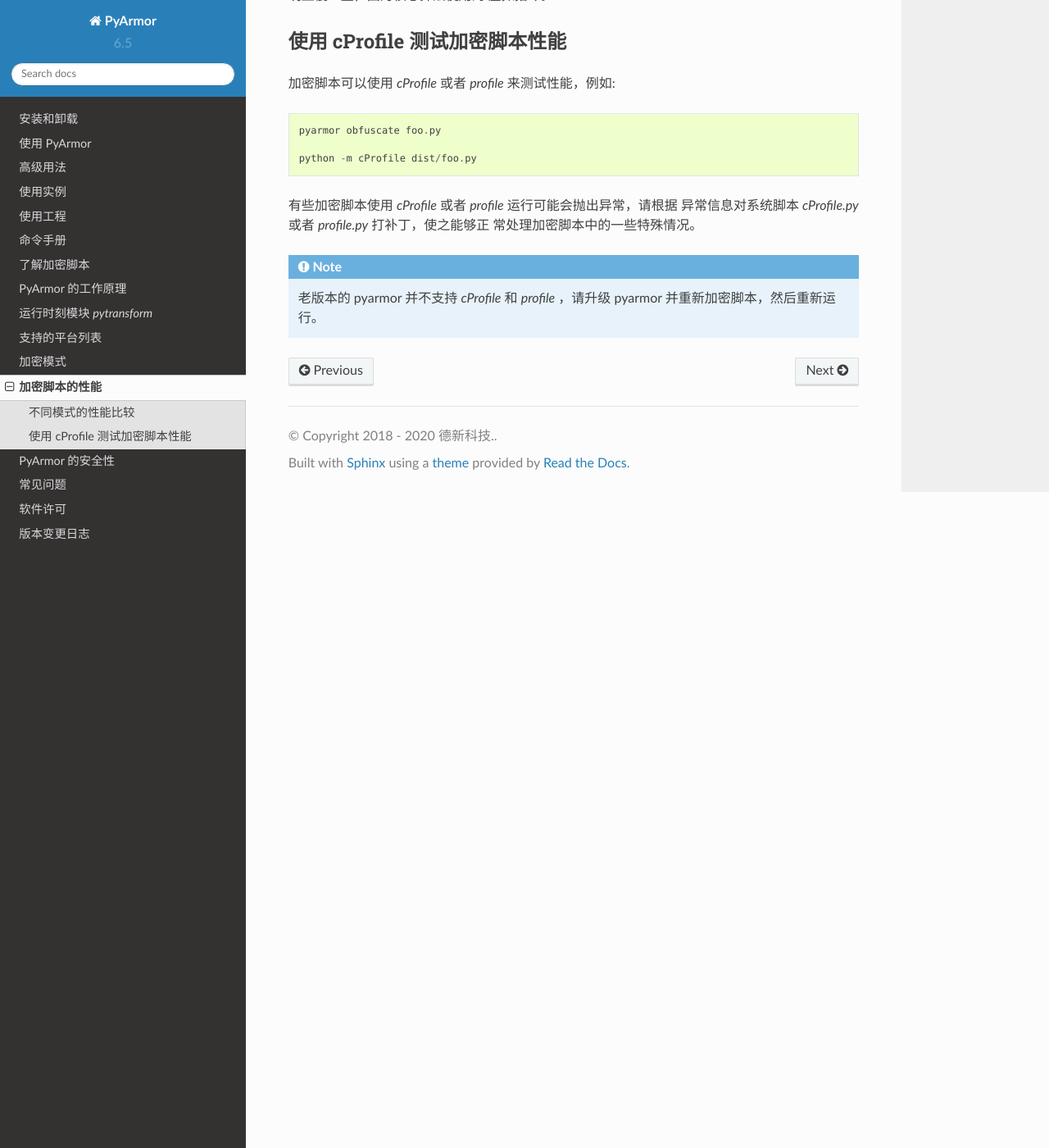
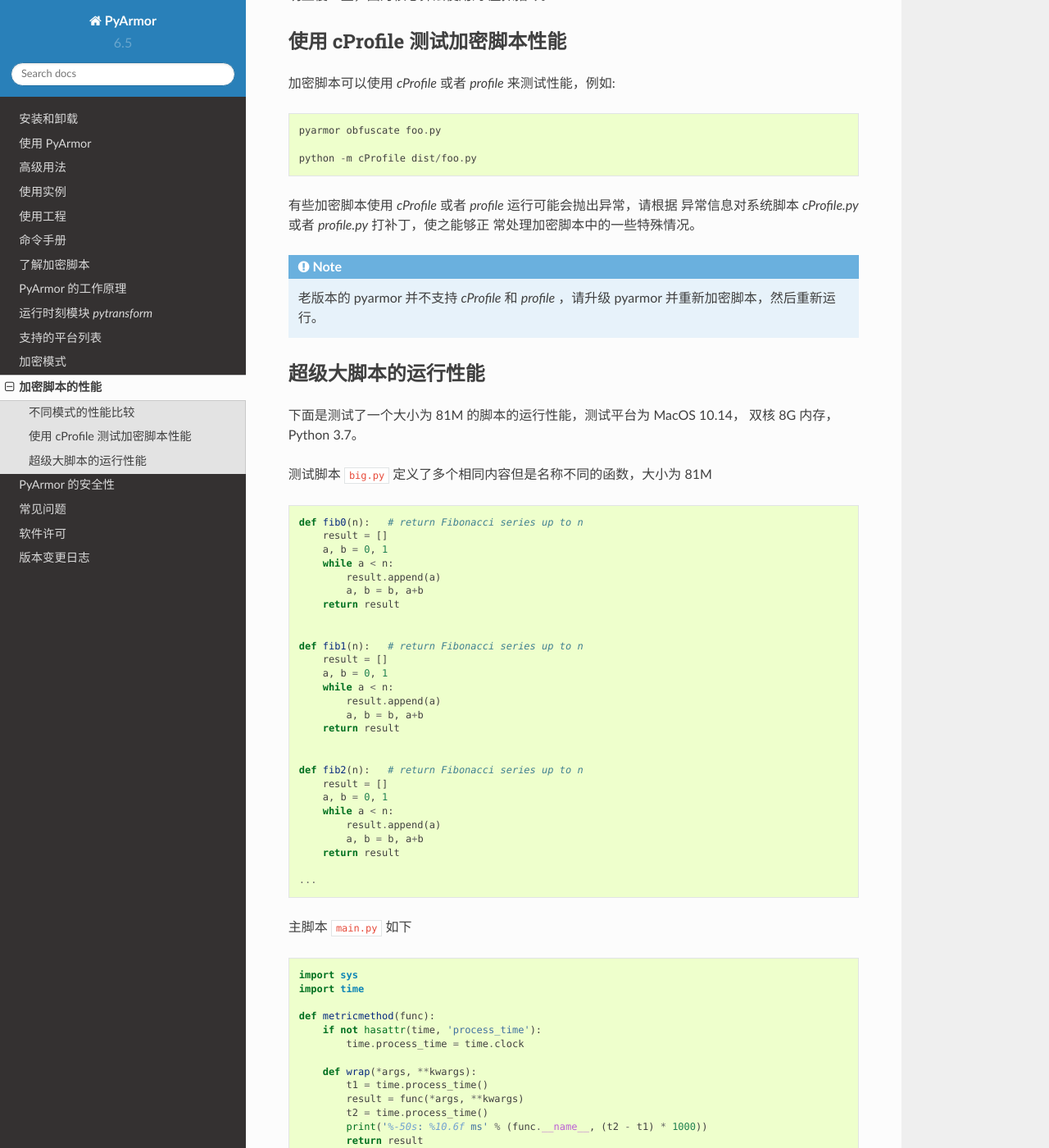
Before and after one commit to dashingsoft/pyarmor-docs-zh, a Sphinx documentation site: the page built from docs/performance.rst, in a window 1280 px wide and 1400 px high, scrolled down 2321 px. Shown: the whole window at 82% size. Built offline with Sphinx 7.4.7 and the Read the Docs theme 2.0.0, drawn with Linux system fonts in a browser that asks for light colours; some of the changed text lies outside the part shown.

Commit message:
Add big script performance

```diff
--- a/docs/performance.rst
+++ b/docs/performance.rst
@@ -128,4 +128,93 @@ PyArmor 使用一个简单脚本 `bfoo.py` 来进行测试，里面有两个函
    老版本的 pyarmor 并不支持 `cProfile` 和 `profile` ，请升级 pyarmor
    并重新加密脚本，然后重新运行。
 
+超级大脚本的运行性能
+--------------------
+
+下面是测试了一个大小为 81M 的脚本的运行性能，测试平台为 MacOS 10.14，
+双核 8G 内存，Python 3.7。
+
+测试脚本 ``big.py`` 定义了多个相同内容但是名称不同的函数，大小为 81M
+
+.. code:: python
+
+    def fib0(n):   # return Fibonacci series up to n
+        result = []
+        a, b = 0, 1
+        while a < n:
+            result.append(a)
+            a, b = b, a+b
+        return result
+
+
+    def fib1(n):   # return Fibonacci series up to n
+        result = []
+        a, b = 0, 1
+        while a < n:
+            result.append(a)
+            a, b = b, a+b
+        return result
+
+
+    def fib2(n):   # return Fibonacci series up to n
+        result = []
+        a, b = 0, 1
+        while a < n:
+            result.append(a)
+            a, b = b, a+b
+        return result
+
+    ...
+
+主脚本 ``main.py`` 如下
+
+.. code:: python
+
+    import sys
+    import time
+
+    def metricmethod(func):
+        if not hasattr(time, 'process_time'):
+            time.process_time = time.clock
+
+        def wrap(*args, **kwargs):
+            t1 = time.process_time()
+            result = func(*args, **kwargs)
+            t2 = time.process_time()
+            print('%-50s: %10.6f ms' % (func.__name__, (t2 - t1) * 1000))
+            return result
+        return wrap
+
+    @metricmethod
+    def import_big_module(name):
+        return __import__(name)
+
+    @metricmethod
+    def call_module_function(m):
+        m.fib2(20)
+
+    name = sys.argv[1] if len(sys.argv) > 1 else 'big'
+    call_module_function(import_big_module(name))
+
+运行 ``python3 main.py`` 在不同情况下进行测试。
+
+没有加密的测试结果，在测试之前删除 ``__pycache__``::
+
+   import_big_module      : 52905.399000 ms
+   call_module_function   :   0.020000 ms
+
+存在 ``__pycache__`` 情况下的测试结果::
+
+   import_big_module      : 2065.303000 ms
+   call_module_function   :   0.011000 ms
+
+使用下面的命令加密::
+
+   pyarmor obfuscate big.py
+
+测试结果如下::
+
+   import_big_module      : 8690.256000 ms
+   call_module_function   :   0.015000 ms
+
 .. include:: _common_definitions.txt
```
